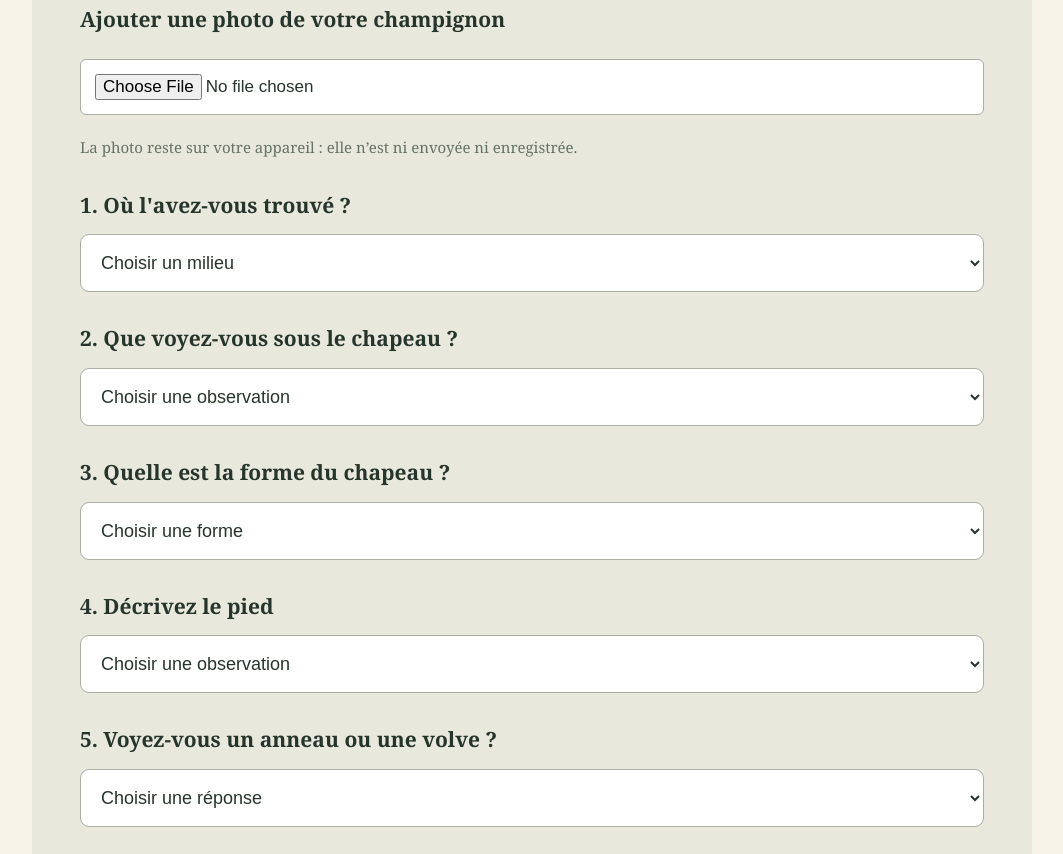
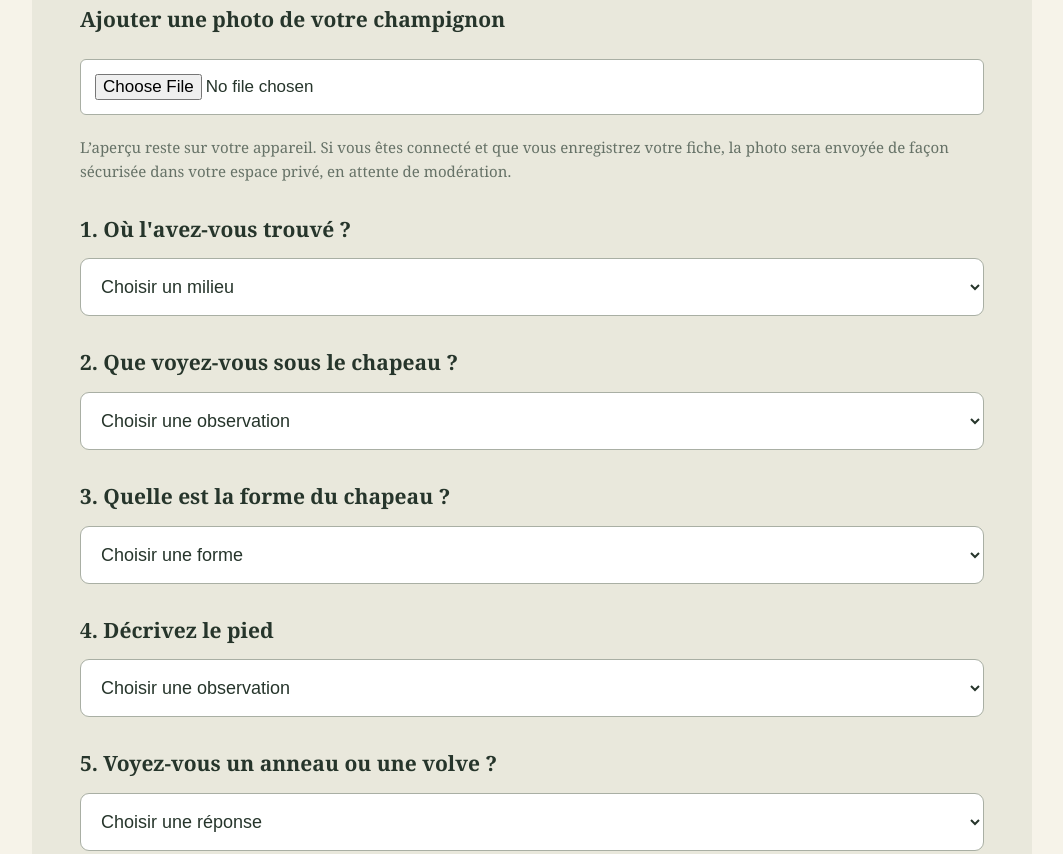
Before and after one commit to valentinlefrenchy/champi-de-demain, a plain HTML site: page index.html in a window 1280 px wide. Shown: the part 3530-4384 px from the top of the page, without its empty margins (108-1171 px from the left). Drawn offline with Linux system fonts and the light colour scheme; a script that the page names is missing.

Commit message:
Update index.html

```diff
--- a/index.html
+++ b/index.html
@@ -179,7 +179,7 @@ nav a:focus-visible,footer a:focus-visible,.hero .btn:focus-visible{outline-colo
 <div class="search-area">
 <label for="obs-photo"><strong>Ajouter une photo de votre champignon</strong></label>
 <input id="obs-photo" type="file" accept="image/*">
-<p class="note">La photo reste sur votre appareil : elle n’est ni envoyée ni enregistrée.</p>
+<p class="note">L’aperçu reste sur votre appareil. Si vous êtes connecté et que vous enregistrez votre fiche, la photo sera envoyée de façon sécurisée dans votre espace privé, en attente de modération.</p>
 <img id="obs-photo-preview" alt="Aperçu de votre photo" hidden style="width:100%;max-width:500px;border-radius:12px;margin:15px 0;">
 
 <label for="obs-habitat"><strong>1. Où l'avez-vous trouvé ?</strong></label>
```
